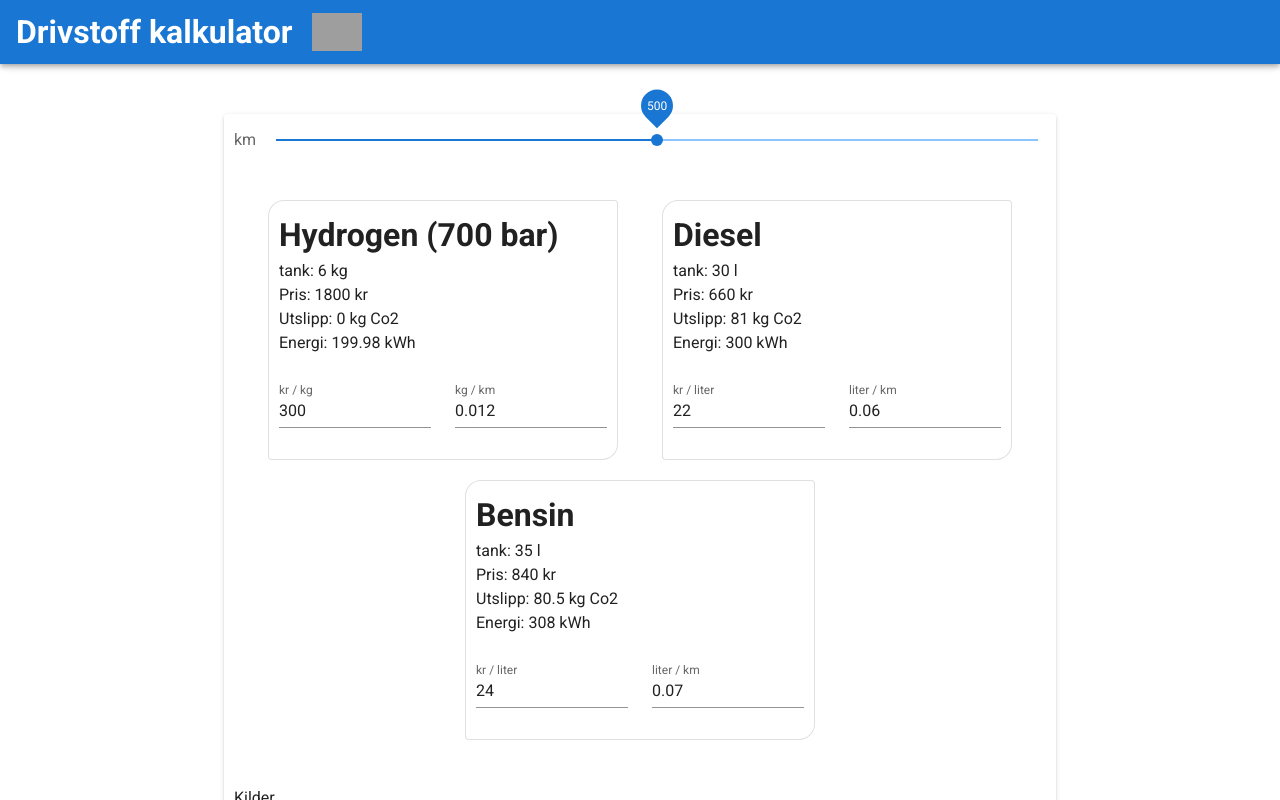
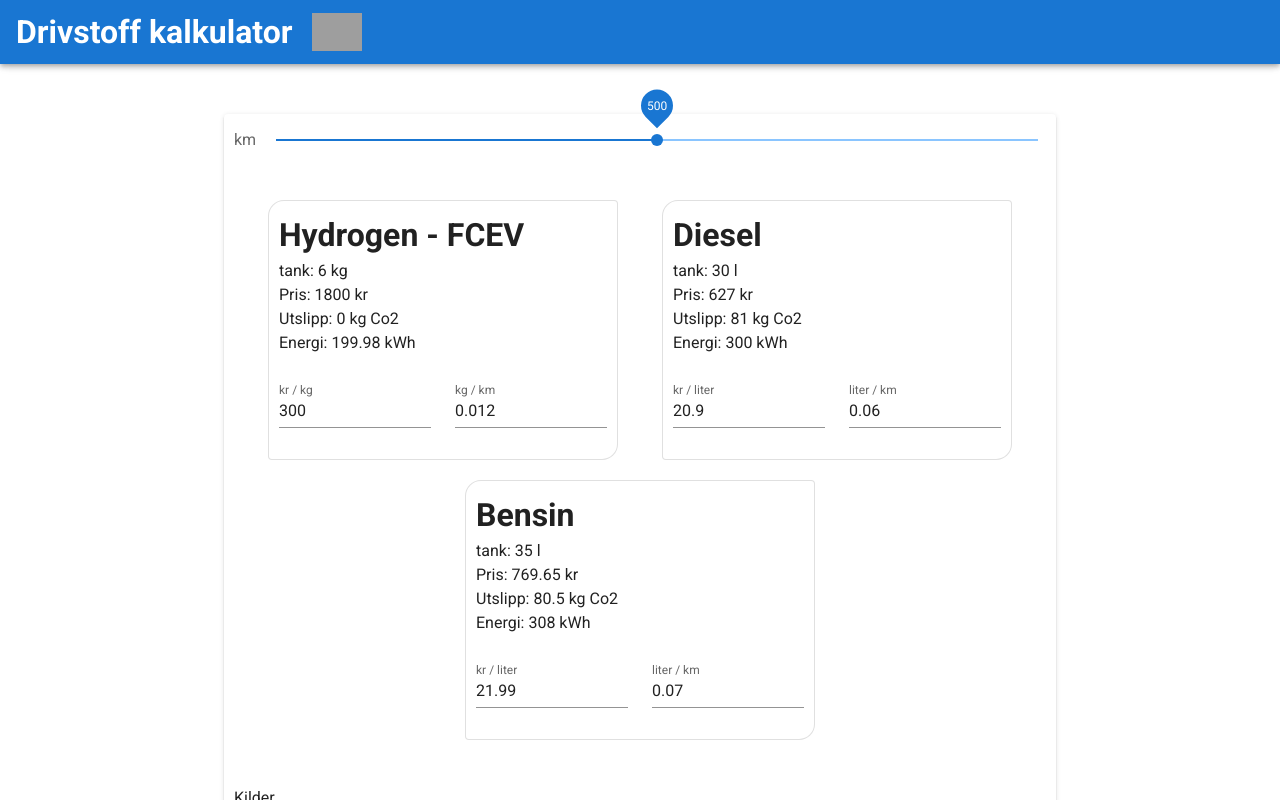
Before and after one commit to KristianSvanholm/fuelcalc, a Vue app: page / in a window 1280 px wide. Shown: the top 800 px of the page. Built offline with nearby package versions, Linux system fonts and the light colour scheme; grey boxes are pictures that could not be loaded.

Commit message:
Accuracy changes

```diff
--- a/src/components/FuelCalc.vue
+++ b/src/components/FuelCalc.vue
@@ -12,7 +12,7 @@
 
     <div class="container">
         <v-card class="fuel" width="350px" outlined shaped>
-            <h1> Hydrogen (700 bar) </h1>
+            <h1> Hydrogen - FCEV </h1>
             tank: {{decimals(hydrogen.kgpkm * dist)}} kg <br/>
             Pris: {{decimals(hydrogen.pricekg * hydrogen.kgpkm * dist)}} kr <br/>
             Utslipp: {{decimals(0)}} kg Co2 <br/>
@@ -79,7 +79,7 @@
             name: "Diesel",
             kwhpl: 10,
             co2l: 2.7,
-            pricel: 22,
+            pricel: 20.90,
             kmpl: 20.92,
             lpkm: 0.06,
         },
@@ -87,7 +87,7 @@
             name: "Bensin",
             kwhpl: 8.8,
             co2l: 2.3,
-            pricel: 24,
+            pricel: 21.99,
             lpkm: 0.07,
         },
     }),
```
